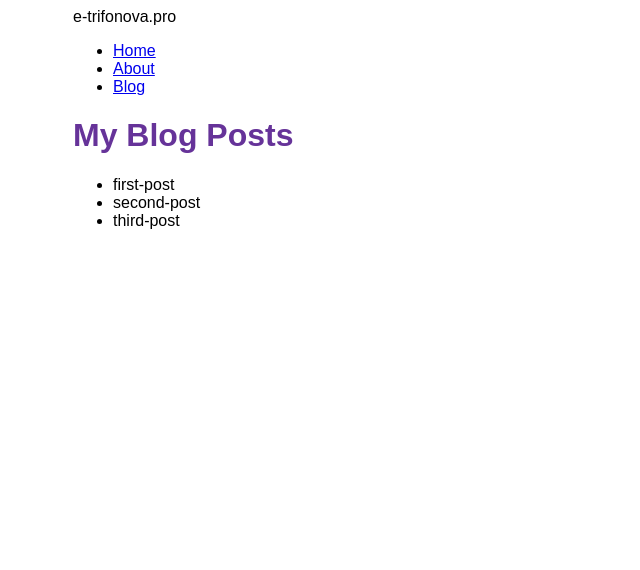
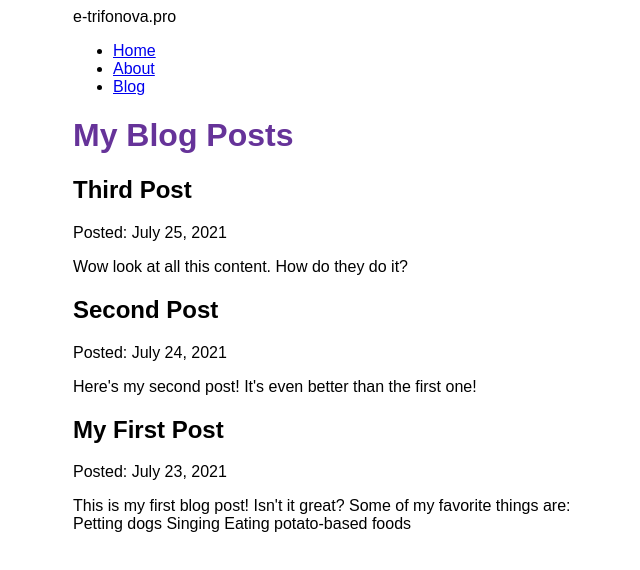
Before and after one commit to etrifonova/gatsby, a Gatsby site: page /blog in a window 1280 px wide. Shown: the whole page, without its empty margins (317-957 px from the left). Built offline with nearby package versions, Linux system fonts and the light colour scheme; Gatsby itself is replaced by a stand-in of ours.

Commit message:
Finished Gatsby Tutorial Part 5

```diff
--- a/blog/first-post.mdx
+++ b/blog/first-post.mdx
@@ -0,0 +1,13 @@
+---
+title: "My First Post"
+date: "2021-07-23"
+slug: "my-first-post"
+---
+
+This is my first blog post! Isn't it _great_?
+
+Some of my **favorite** things are:
+
+- Petting dogs
+- Singing
+- Eating potato-based foods
--- a/blog/second-post.mdx
+++ b/blog/second-post.mdx
@@ -0,0 +1,7 @@
+---
+title: "Second Post"
+date: "2021-07-24"
+slug: "second-post"
+---
+
+Here's my second post! It's even better than the first one!
--- a/blog/third-post.mdx
+++ b/blog/third-post.mdx
@@ -0,0 +1,7 @@
+---
+title: "Third Post"
+date: "2021-07-25"
+slug: "third-post"
+---
+
+Wow look at all this content. How do they do it?
--- a/src/pages/blog.js
+++ b/src/pages/blog.js
@@ -10,24 +10,29 @@
 const BlogPage = ({ data }) => {
   return (
     <Layout pageTitle="My Blog Posts">
-      <ul className={blogList}>
       {
-        data.allFile.nodes.map(node => (
-          <li className={blogListItem} key={node.name}>
-            {node.name}
-          </li>
+        data.allMdx.nodes.map((node) => (
+          <article key={node.id}>
+            <h2>{node.frontmatter.title}</h2>
+            <p>Posted: {node.frontmatter.date}</p>
+            <p>{node.excerpt}</p>
+          </article>
         ))
       }
-      </ul>
     </Layout>
   )
 }
 
 export const query = graphql`
-  query {
-    allFile {
+   query {
+    allMdx(sort: {frontmatter: {date: DESC}}) {
       nodes {
-        name
+        id
+        frontmatter {
+          date(formatString: "MMMM D, YYYY")
+          title
+        }
+        excerpt
       }
     }
   }
```
